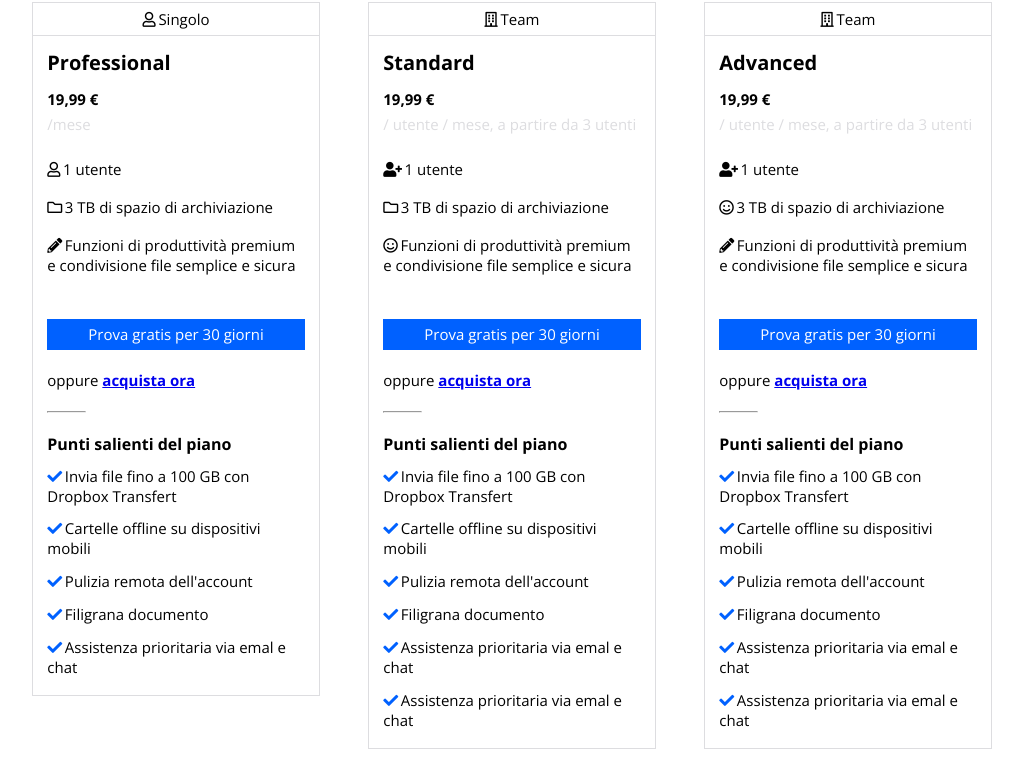
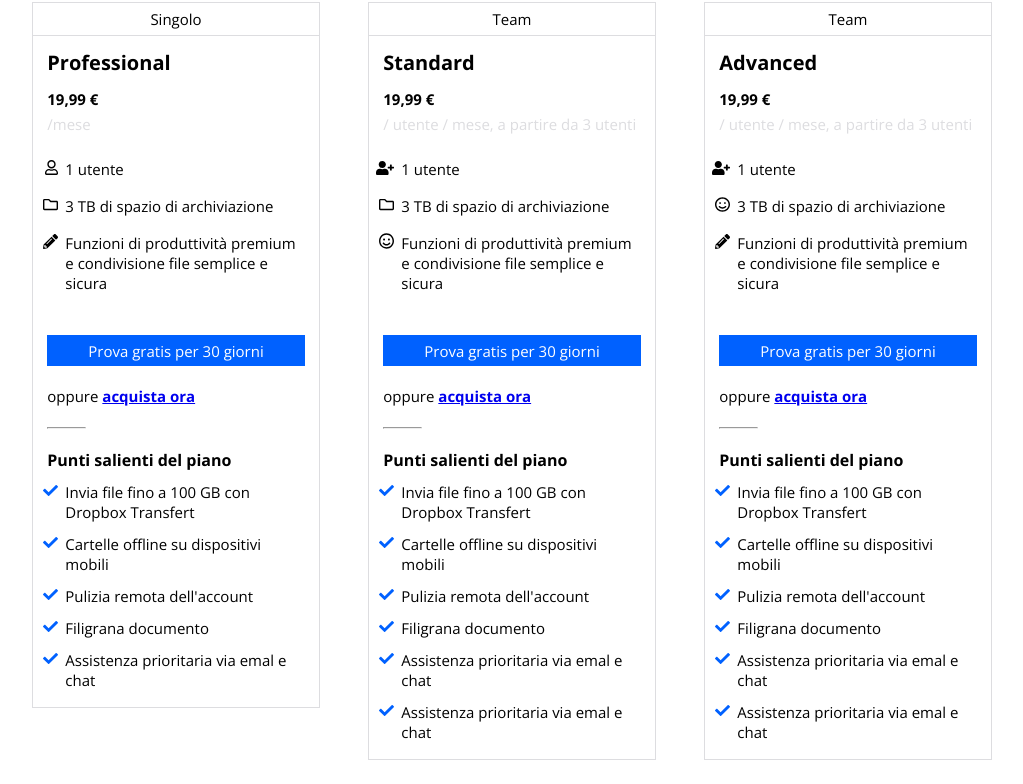
Before and after one commit to Micaela87/htmlcss-dropbox, a plain HTML site: page index.html in a window 1280 px wide. Shown: the part 1047-1831 px from the top of the page, without its empty margins (128-1151 px from the left). Drawn offline with nearby package versions, Linux system fonts and the light colour scheme.

Commit message:
icone elenchi puntati modificate

```diff
--- a/index.html
+++ b/index.html
@@ -48,7 +48,7 @@
                     <div>
                         Annulla in qualsiasi momento
                     </div>
-                    <i class="fas fa-arrow-down freccia-banner"></i>
+                    <i class="fas arrow-down freccia-banner"></i>
                 </div>
                 <div class="col-right">
                     <img src="./resources/img/jumbo.png" alt="dropbox business">
@@ -69,86 +69,86 @@
             <div class="clearfix">
                 <div class="col piani">
                     <div class="utente-piano">
-                        <i class="far fa-user icon"></i>Singolo
+                        <i class="far user icon"></i>Singolo
                     </div>
                     <div class="dettagli-piano">
                         <h3>Professional</h3>
                         <span class="prezzo">19,99 &euro;</span>
                         <span class="condizioni">/mese</span>
                         <ul class="highlite">
-                            <li><i class="far fa-user icon"></i>1 utente</li>
-                            <li><i class="far fa-folder icon"></i>3 TB di spazio di archiviazione</li>
-                            <li><i class="fas fa-pencil-alt icon"></i>Funzioni di produttività premium e condivisione file semplice e sicura</li>
+                            <li class="user">1 utente</li>
+                            <li class="folder">3 TB di spazio di archiviazione</li>
+                            <li class="pencil">Funzioni di produttività premium e condivisione file semplice e sicura</li>
                         </ul>
                         <span class="btn-blu btn-30-gg">Prova gratis per 30 giorni</span>
                         <span class="acquista-ora">oppure <a href="#">acquista ora</a></span>
                         <hr>
                         <h4>Punti salienti del piano</h4>
                         <ul class="dettagli">
-                            <li><i class="fas fa-check icon blu"></i>Invia file fino a 100 GB con Dropbox Transfert</li>
-                            <li><i class="fas fa-check icon blu"></i>Cartelle offline su dispositivi mobili</li>
-                            <li><i class="fas fa-check icon blu"></i>Pulizia remota dell'account</li>
-                            <li><i class="fas fa-check icon blu"></i>Filigrana documento</li>
-                            <li><i class="fas fa-check icon blu"></i>Assistenza prioritaria via emal e chat</li>
+                            <li>Invia file fino a 100 GB con Dropbox Transfert</li>
+                            <li>Cartelle offline su dispositivi mobili</li>
+                            <li>Pulizia remota dell'account</li>
+                            <li>Filigrana documento</li>
+                            <li>Assistenza prioritaria via emal e chat</li>
                         </ul>
                     </div>
                 </div>
                 <div class="col piani col-center">
                     <div class="utente-piano">
-                        <i class="far fa-building icon"></i>Team
+                        <i class="far building icon"></i>Team
                     </div>
                     <div class="dettagli-piano">
                         <h3>Standard</h3>
                         <span class="prezzo">19,99 &euro;</span>
                         <span class="condizioni">/ utente / mese, a partire da 3 utenti</span>
                         <ul class="highlite">
-                            <li><i class="fas fa-user-plus icon"></i>1 utente</li>
-                            <li><i class="far fa-folder icon"></i>3 TB di spazio di archiviazione</li>
-                            <li><i class="far fa-smile icon"></i>Funzioni di produttività premium e condivisione file semplice e sicura</li>
+                            <li class="user-plus">1 utente</li>
+                            <li class="folder">3 TB di spazio di archiviazione</li>
+                            <li class="smile">Funzioni di produttività premium e condivisione file semplice e sicura</li>
                         </ul>
                         <span class="btn-blu btn-30-gg">Prova gratis per 30 giorni</span>
                         <span class="acquista-ora">oppure <a href="#">acquista ora</a></span>
                         <hr>
                         <h4>Punti salienti del piano</h4>
                         <ul class="dettagli">
-                            <li><i class="fas fa-check icon blu"></i>Invia file fino a 100 GB con Dropbox Transfert</li>
-                            <li><i class="fas fa-check icon blu"></i>Cartelle offline su dispositivi mobili</li>
-                            <li><i class="fas fa-check icon blu"></i>Pulizia remota dell'account</li>
-                            <li><i class="fas fa-check icon blu"></i>Filigrana documento</li>
-                            <li><i class="fas fa-check icon blu"></i>Assistenza prioritaria via emal e chat</li>
-                            <li><i class="fas fa-check icon blu"></i>Assistenza prioritaria via emal e chat</li>
+                            <li>Invia file fino a 100 GB con Dropbox Transfert</li>
+                            <li>Cartelle offline su dispositivi mobili</li>
+                            <li>Pulizia remota dell'account</li>
+                            <li>Filigrana documento</li>
+                            <li>Assistenza prioritaria via emal e chat</li>
+                            <li>Assistenza prioritaria via emal e chat</li>
                         </ul>
                     </div>
                 </div>
                 <div class="col piani">
                     <div class="utente-piano">
-                        <i class="far fa-building icon"></i>Team
+                        <i class="far building icon"></i>Team
                     </div>
                     <div class="dettagli-piano">
                         <h3>Advanced</h3>
                         <span class="prezzo">19,99 &euro;</span>
                         <span class="condizioni">/ utente / mese, a partire da 3 utenti</span>
                         <ul class="highlite">
-                            <li><i class="fas fa-user-plus icon"></i>1 utente</li>
-                            <li><i class="far fa-smile icon"></i>3 TB di spazio di archiviazione</li>
-                            <li><i class="fas fa-pencil-alt icon"></i>Funzioni di produttività premium e condivisione file semplice e sicura</li>
+                            <li class="user-plus">1 utente</li>
+                            <li class="smile">3 TB di spazio di archiviazione</li>
+                            <li class="pencil">Funzioni di produttività premium e condivisione file semplice e sicura</li>
                         </ul>
                         <span class="btn-blu btn-30-gg">Prova gratis per 30 giorni</span>
                         <span class="acquista-ora">oppure <a href="#">acquista ora</a></span>
                         <hr>
                         <h4>Punti salienti del piano</h4>
                         <ul class="dettagli">
-                            <li><i class="fas fa-check icon blu"></i>Invia file fino a 100 GB con Dropbox Transfert</li>
-                            <li><i class="fas fa-check icon blu"></i>Cartelle offline su dispositivi mobili</li>
-                            <li><i class="fas fa-check icon blu"></i>Pulizia remota dell'account</li>
-                            <li><i class="fas fa-check icon blu"></i>Filigrana documento</li>
-                            <li><i class="fas fa-check icon blu"></i>Assistenza prioritaria via emal e chat</li>
-                            <li><i class="fas fa-check icon blu"></i>Assistenza prioritaria via emal e chat</li>
+                            <li>Invia file fino a 100 GB con Dropbox Transfert</li>
+                            <li>Cartelle offline su dispositivi mobili</li>
+                            <li>Pulizia remota dell'account</li>
+                            <li>Filigrana documento</li>
+                            <li>Assistenza prioritaria via emal e chat</li>
+                            <li>Assistenza prioritaria via emal e chat</li>
                         </ul>
                     </div>
                 </div>
                 <div class="col no-float">
-                    <div class="utente-team"><i class="far fa-building icon"></i>Team
+                    <div class="utente-team"><i class="far building icon"></i>Team
                     </div>
                     <div class="corpo-utente-team">
                         <div class="clearfix">
@@ -185,29 +185,29 @@
                     <p>Porta a termine le attività quotidiane con un solo strumento. Crea, modifica e condividi contenuti cloud da Documenti, Fogli e Presentazioni di Google, file Microsoft Office e <a href="#">Dropbox Paper</a> direttamente da Dropbox.</p>
                 </div>
                 <div class="col piani feature col-center">
-                    <img src="./resources/img/business-feature-switching-tools.png" alt="funzionalità dropbox">
+                    <img src="./resources/img/business-feature-coordinate-it.png" alt="funzionalità dropbox">
                     <h3>Passa di meno da uno strumento all'altro</h3>
                     <p>Porta a termine le attività quotidiane con un solo strumento. Crea, modifica e condividi contenuti cloud da Documenti, Fogli e Presentazioni di Google, file Microsoft Office e <a href="#">Dropbox Paper</a> direttamente da Dropbox.</p>
                 </div>
                 <div class="col piani feature">
-                    <img src="./resources/img/business-feature-switching-tools.png" alt="funzionalità dropbox">
+                    <img src="./resources/img/business-feature-multi-device.png" alt="funzionalità dropbox">
                     <h3>Passa di meno da uno strumento all'altro</h3>
                     <p>Porta a termine le attività quotidiane con un solo strumento. Crea, modifica e condividi contenuti cloud da Documenti, Fogli e Presentazioni di Google, file Microsoft Office e <a href="#">Dropbox Paper</a> direttamente da Dropbox.</p>
                 </div>
             </div>
             <div class="clearfix">
                 <div class="col piani feature">
-                    <img src="./resources/img/business-feature-switching-tools.png" alt="funzionalità dropbox">
+                    <img src="./resources/img/business-feature-integrations-it.png" alt="funzionalità dropbox">
                     <h3>Passa di meno da uno strumento all'altro</h3>
                     <p>Porta a termine le attività quotidiane con un solo strumento. Crea, modifica e condividi contenuti cloud da Documenti, Fogli e Presentazioni di Google, file Microsoft Office e <a href="#">Dropbox Paper</a> direttamente da Dropbox.</p>
                 </div>
                 <div class="col piani feature col-center">
-                    <img src="./resources/img/business-feature-switching-tools.png" alt="funzionalità dropbox">
+                    <img src="./resources/img/business-feature-send-files-it.png" alt="funzionalità dropbox">
                     <h3>Passa di meno da uno strumento all'altro</h3>
                     <p>Porta a termine le attività quotidiane con un solo strumento. Crea, modifica e condividi contenuti cloud da Documenti, Fogli e Presentazioni di Google, file Microsoft Office e <a href="#">Dropbox Paper</a> direttamente da Dropbox.</p>
                 </div>
                 <div class="col piani feature">
-                    <img src="./resources/img/business-feature-switching-tools.png" alt="funzionalità dropbox">
+                    <img src="./resources/img/business-feature-security.png" alt="funzionalità dropbox">
                     <h3>Passa di meno da uno strumento all'altro</h3>
                     <p>Porta a termine le attività quotidiane con un solo strumento. Crea, modifica e condividi contenuti cloud da Documenti, Fogli e Presentazioni di Google, file Microsoft Office e <a href="#">Dropbox Paper</a> direttamente da Dropbox.</p>
                 </div>
@@ -290,7 +290,7 @@
                         <span>Qual è la differenza tra Dropbox Business Standard e Dropbox Business Advanced?</span>
                     </div>
                     <div class="col piani freccia">
-                        <i class="fas fa-angle-down"></i>
+                        <i class="fas angle-down"></i>
                     </div>
                 </div>
             </div>
@@ -300,7 +300,7 @@
                         <span>Qual è la differenza tra Dropbox Business Standard e Dropbox Business Advanced?</span>
                     </div>
                     <div class="col piani freccia">
-                        <i class="fas fa-angle-down"></i>
+                        <i class="fas angle-down"></i>
                     </div>
                 </div>
             </div>
@@ -310,7 +310,7 @@
                         <span>Qual è la differenza tra Dropbox Business Standard e Dropbox Business Advanced?</span>
                     </div>
                     <div class="col piani freccia">
-                        <i class="fas fa-angle-down"></i>
+                        <i class="fas angle-down"></i>
                     </div>
                 </div>
             </div>
@@ -320,7 +320,7 @@
                         <span>Qual è la differenza tra Dropbox Business Standard e Dropbox Business Advanced?</span>
                     </div>
                     <div class="col piani freccia">
-                        <i class="fas fa-angle-down"></i>
+                        <i class="fas angle-down"></i>
                     </div>
                 </div>
             </div>
@@ -385,7 +385,7 @@
         <section>
             <div class="container">
                 <div class="lingua">
-                    <span><i class="fas fa-globe-americas"></i>Italiano<i class="fas fa-caret-up"></i></span>
+                    <span><i class="fas globe-americas"></i>Italiano<i class="fas caret-up"></i></span>
                 </div>
             </div>
         </section>
--- a/resources/css/style.css
+++ b/resources/css/style.css
@@ -177,10 +177,6 @@
     padding: 2% 0;
 }
 
-.icon {
-    margin-right: 1%;
-}
-
 .dettagli-piano {
     padding: 0 5%;
 }
@@ -205,12 +201,32 @@
 
 .highlite {
     padding: 10% 0;
+    margin-left: 7%;
 }
 
 .highlite li {
     font-size: 1.5em;
-    list-style-type: none;
     padding-bottom: 7%;
+}
+
+.user {
+    list-style-image: url('../img/icone/user-regular.svg');
+}
+
+.folder {
+    list-style-image: url('../img/icone/folder-regular.svg');
+}
+
+.pencil {
+    list-style-image: url('../img/icone/pencil-alt-solid.svg');
+}
+
+.user-plus {
+    list-style-image: url('../img/icone/user-plus-solid.svg');
+}
+
+.smile {
+    list-style-image: url('../img/icone/smile-regular.svg');
 }
 
 .btn-30-gg {
@@ -236,10 +252,11 @@
 
 .dettagli {
     padding-bottom: 2%;
+    list-style-image: url('../img/icone/check-solid.svg');
+    margin-left: 7%;
 }
 
 .dettagli li {
-    list-style-type: none;
     padding-bottom: 5%;
     font-size: 1.5em;
 }
```
Also changed, not shown: resources/img/icone/check-solid.svg (added), resources/img/icone/folder-regular.svg (added), resources/img/icone/pencil-alt-solid.svg (added), resources/img/icone/smile-regular.svg (added), resources/img/icone/user-plus-solid.svg (added), resources/img/icone/user-regular.svg (added).
